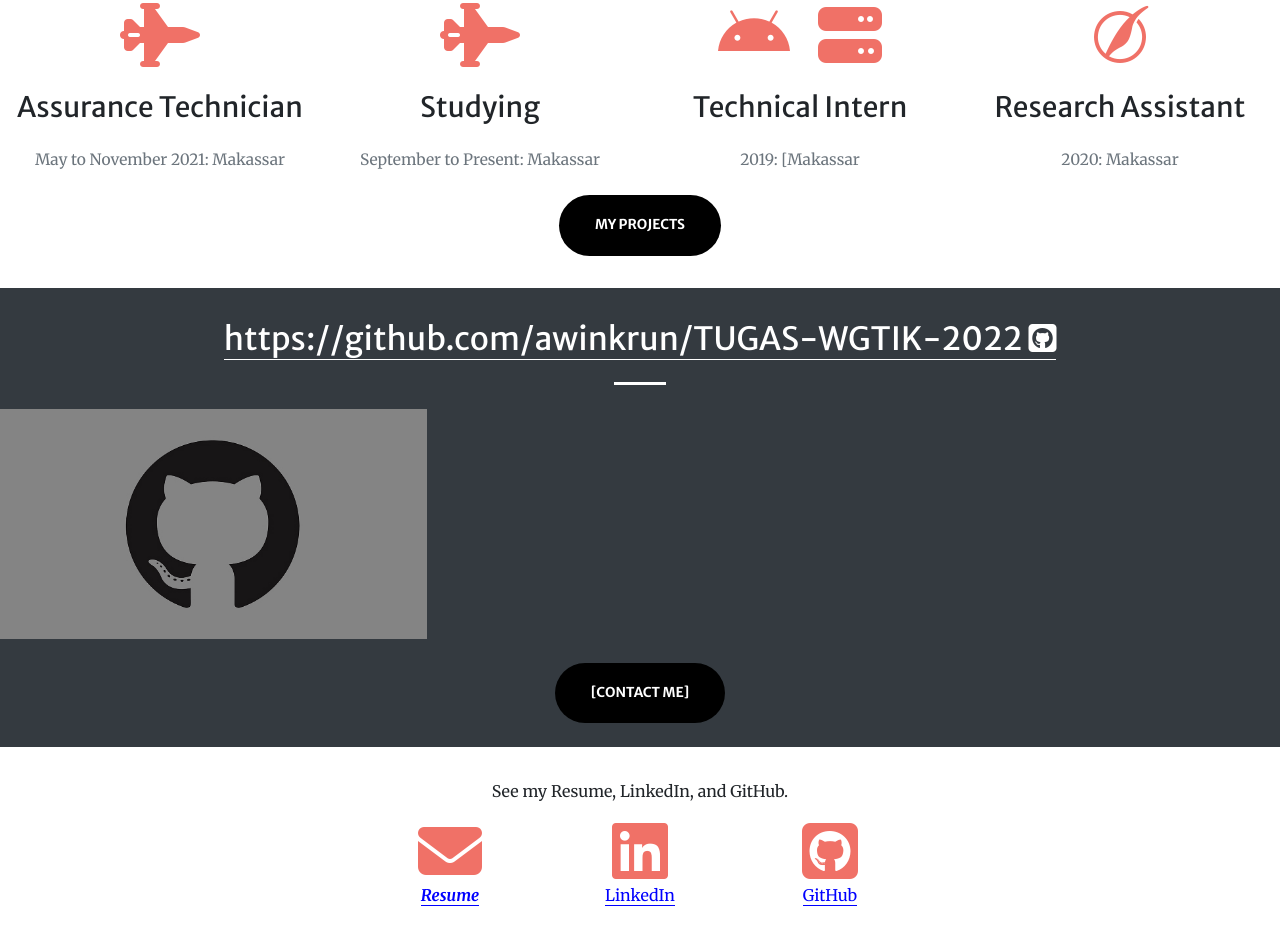
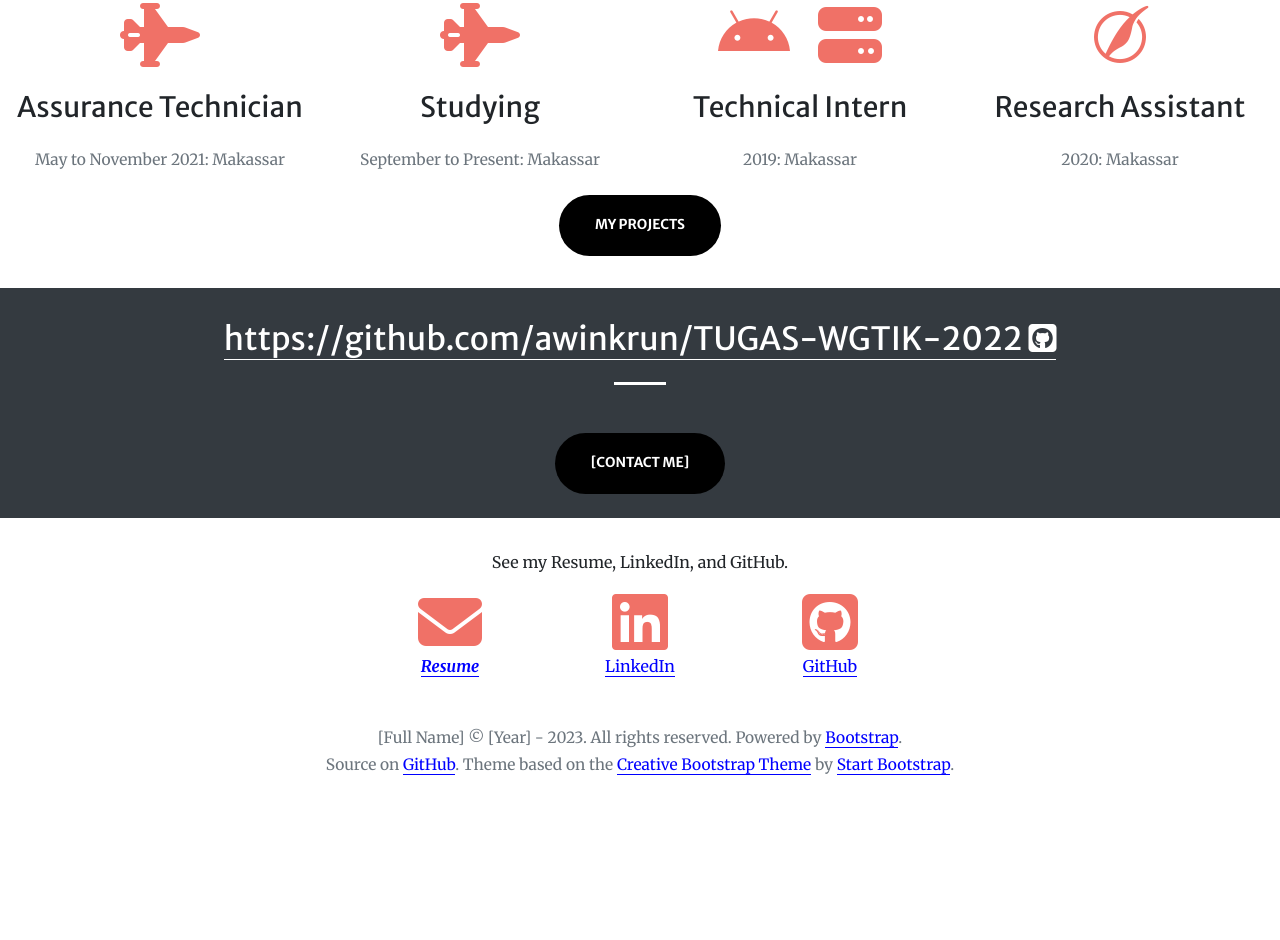
Before and after one commit to awinkrun/awinkrun.github.io, a plain HTML site: page index.html in a window 1280 px wide. Shown: the part 1639-2579 px from the top of the page. After the commit the page ends 2455 px from the top, so only its background shows below. Drawn offline with nearby package versions, Linux system fonts and the light colour scheme.

Commit message:
Update index.html

```diff
--- a/index.html
+++ b/index.html
@@ -165,7 +165,7 @@
           <i class="fa fa-4x fa-android text-primary sr-icons"></i>
           <i class="fa fa-4x fa-server text-primary sr-icons ml-4"></i>
           <h3 class="mt-4 mb-4">Technical Intern</h3>
-          <p class="text-muted mb-4">2019: [Makassar</p>
+          <p class="text-muted mb-4">2019: Makassar</p>
         </div>
         <div class="col-lg-3 col-sm-6 text-center">
           <i class="fa fa-4x fa-pied-piper text-primary sr-icons"></i>
@@ -196,25 +196,6 @@
         </div>
       </div>
     </div>
-
-    <!-- GitHub links below -->
-    <div class="container-fluid p-0">
-      <div class="row no-gutters">
-
-        <div class="col-lg-4 col-sm-6">
-          <a class="portfolio-box" href="#">
-            <img class="img-responsive" width="100%" height="auto" src="img/portfolio/thumbnails/project (1).jpg" alt="">
-            <div class="portfolio-box-caption">
-              <div class="portfolio-box-caption-content">
-                <div class="project-category text-faded">[Repository 1]</div>
-                <div class="project-name">[repository description]</div>
-              </div>
-            </div>
-          </a>
-        </div>
-
-
-      </div>
 
 			<div class="text-center p-4">
         <a class="btn btn-black btn-xl js-scroll-trigger" href="#contact">
```
